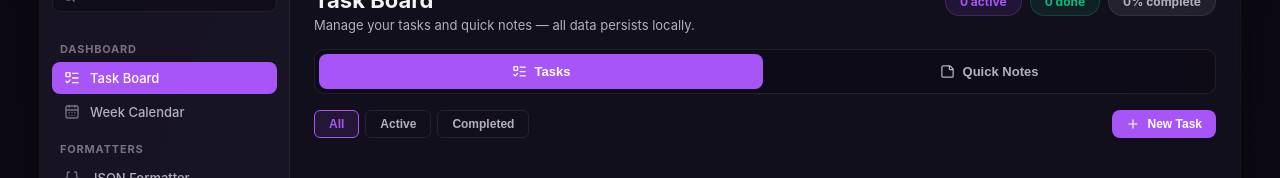
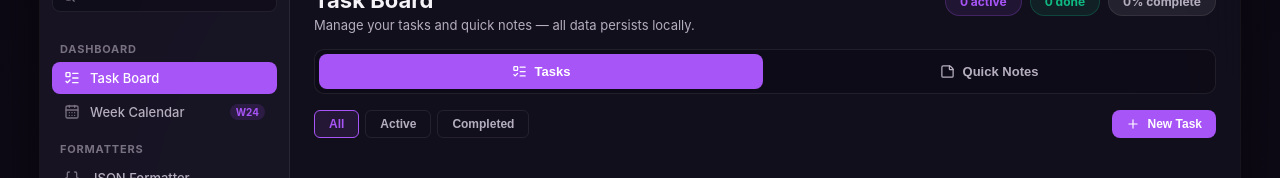
Before and after one commit to arjunr1432/DevBox, a React (Vite) app: page / in a window 1280 px wide. Shown: the part 129-307 px from the top of the page. Built offline with nearby package versions, Linux system fonts and the light colour scheme.

Commit message:
feat: add pending task count and week number badges to sidebar nav items

```diff
--- a/src/App.tsx
+++ b/src/App.tsx
@@ -1,4 +1,4 @@
-import { useState } from 'react';
+import { useState, useEffect } from 'react';
 import {
   Search,
   Sun,
@@ -184,6 +184,36 @@ function App() {
   const [isDarkMode, setIsDarkMode] = useState(true);
   const isElectron = navigator.userAgent.toLowerCase().includes('electron');
 
+  // Pending task count from localStorage
+  const [pendingTasks, setPendingTasks] = useState(0);
+
+  useEffect(() => {
+    const updatePendingCount = () => {
+      try {
+        const raw = localStorage.getItem('devbox-todos');
+        if (raw) {
+          const todos = JSON.parse(raw);
+          setPendingTasks(todos.filter((t: any) => !t.completed).length);
+        }
+      } catch { /* ignore */ }
+    };
+    updatePendingCount();
+    // Listen for storage changes (from other tabs) and poll for same-tab updates
+    window.addEventListener('storage', updatePendingCount);
+    const interval = setInterval(updatePendingCount, 1000);
+    return () => { window.removeEventListener('storage', updatePendingCount); clearInterval(interval); };
+  }, []);
+
+  // Current week number
+  const currentWeekNumber = (() => {
+    const d = new Date();
+    const utcDate = new Date(Date.UTC(d.getFullYear(), d.getMonth(), d.getDate()));
+    const dayNum = utcDate.getUTCDay() || 7;
+    utcDate.setUTCDate(utcDate.getUTCDate() + 4 - dayNum);
+    const yearStart = new Date(Date.UTC(utcDate.getUTCFullYear(), 0, 1));
+    return Math.ceil(((utcDate.getTime() - yearStart.getTime()) / 86400000 + 1) / 7);
+  })();
+
   // Render proper icon based on string
   const renderIcon = (iconName: string, size = 16) => {
     switch (iconName) {
@@ -333,7 +363,35 @@ function App() {
                       onClick={() => setActiveToolId(tool.id)}
                     >
                       {renderIcon(tool.icon)}
-                      <span>{tool.name}</span>
+                      <span style={{ flex: 1 }}>{tool.name}</span>
+                      {tool.id === 'todo-list' && pendingTasks > 0 && (
+                        <span style={{
+                          fontSize: '10px',
+                          fontWeight: 700,
+                          padding: '2px 6px',
+                          borderRadius: '10px',
+                          background: activeToolId === tool.id ? 'rgba(255,255,255,0.25)' : 'var(--accent)',
+                          color: '#fff',
+                          lineHeight: 1.2,
+                          minWidth: '18px',
+                          textAlign: 'center'
+                        }}>
+                          {pendingTasks}
+                        </span>
+                      )}
+                      {tool.id === 'week-calendar' && (
+                        <span style={{
+                          fontSize: '10px',
+                          fontWeight: 700,
+                          padding: '2px 6px',
+                          borderRadius: '10px',
+                          background: activeToolId === tool.id ? 'rgba(255,255,255,0.25)' : 'rgba(168, 85, 247, 0.15)',
+                          color: activeToolId === tool.id ? '#fff' : 'var(--accent)',
+                          lineHeight: 1.2
+                        }}>
+                          W{currentWeekNumber}
+                        </span>
+                      )}
                     </div>
                   ))}
                 </div>
```
